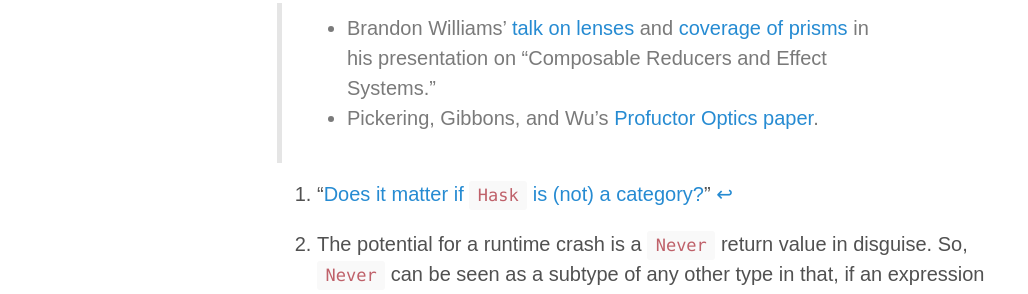
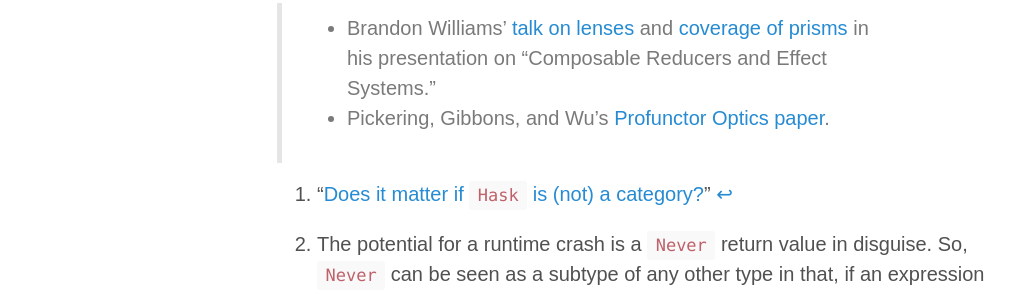
Before and after one commit to rvsrvs/jasdev.github.io, a Jekyll site: the page built from _posts/2019-7-26-duals.md, in a window 1280 px wide and 900 px high, scrolled down 12694 px. Shown: the part 320-614 px from the top of the window, without its empty margins (3-1031 px from the left). Built offline with Jekyll 4.4.1, drawn with Linux system fonts in a browser that asks for light colours; some web fonts are replaced.

Commit message:
Another typo fix

```diff
--- a/_posts/2019-7-26-duals.md
+++ b/_posts/2019-7-26-duals.md
@@ -151,4 +151,4 @@ After all, Combine is just flipping the arrows.
 > Lens, prisms, and, more broadly, “optics” (not in the physics sense) is a world in and of itself. Here’s a couple of resources:
 
 > - Brandon Williams’ [talk on lenses](https://www.youtube.com/watch?v=ofjehH9f-CU) and [coverage of prisms](https://youtu.be/QOIigosUNGU?t=1525) in his presentation on “Composable Reducers and Effect Systems.”
-> - Pickering, Gibbons, and Wu’s [Profuctor Optics paper](http://www.cs.ox.ac.uk/people/jeremy.gibbons/publications/poptics.pdf).
+> - Pickering, Gibbons, and Wu’s [Profunctor Optics paper](http://www.cs.ox.ac.uk/people/jeremy.gibbons/publications/poptics.pdf).
```
